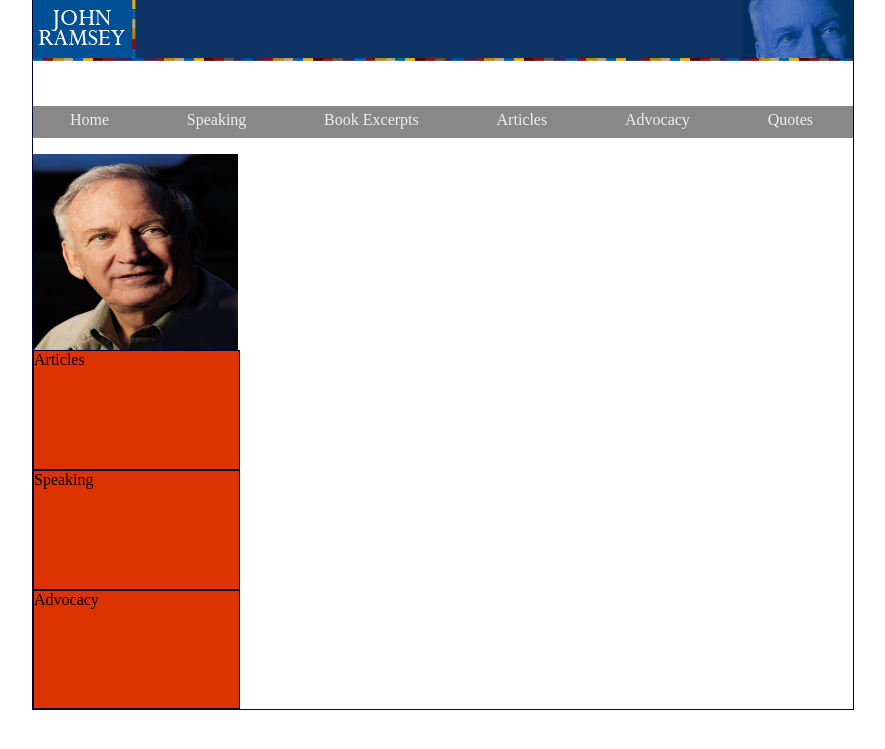
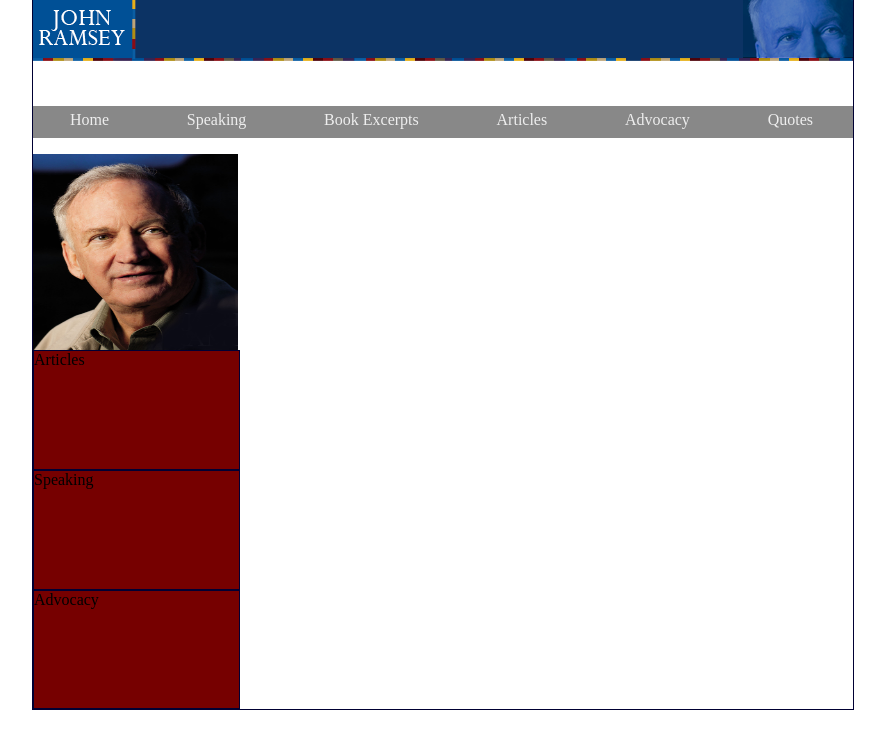
Before and after one commit to birk5437/dads_website, a PHP site: page / in a window 1280 px wide. Shown: the part 21-770 px from the top of the page, without its empty margins (197-1082 px from the left). Run offline with PHP 8.4, Linux system fonts and the light colour scheme.

Commit message:
found dark red color

```diff
--- a/website/styles.css
+++ b/website/styles.css
@@ -1,3 +1,5 @@
+/*@dark_red = #760000;*/
+
 #wrapper {
   width : 820px;
   /*background : #fff url(images/wrapper.jpg) repeat-y; /* CHANGED/ADDED THIS */
@@ -41,7 +43,7 @@ div#nav-menu {
 .block-links-vertical li {
   display: block;
   height: 15%;
-  background-color: #dd3300;
+  background-color: #760000;
   border : 1px solid #000033;
   width: 25%;
   margin: 0;
```
